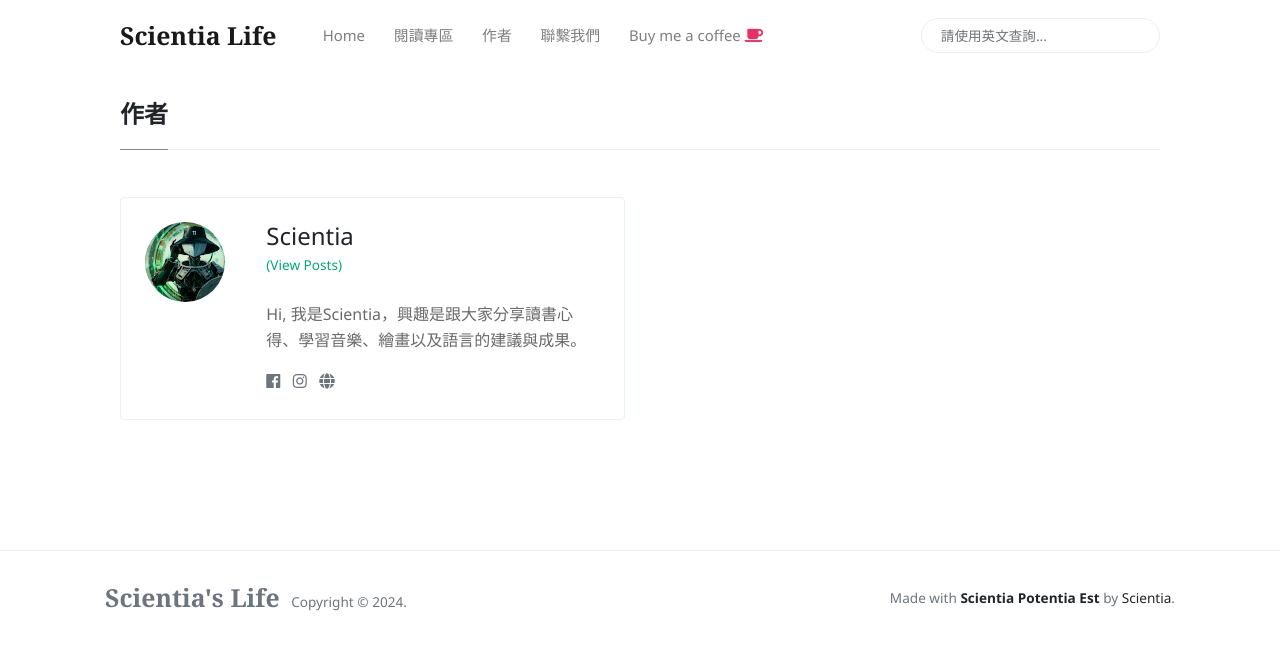
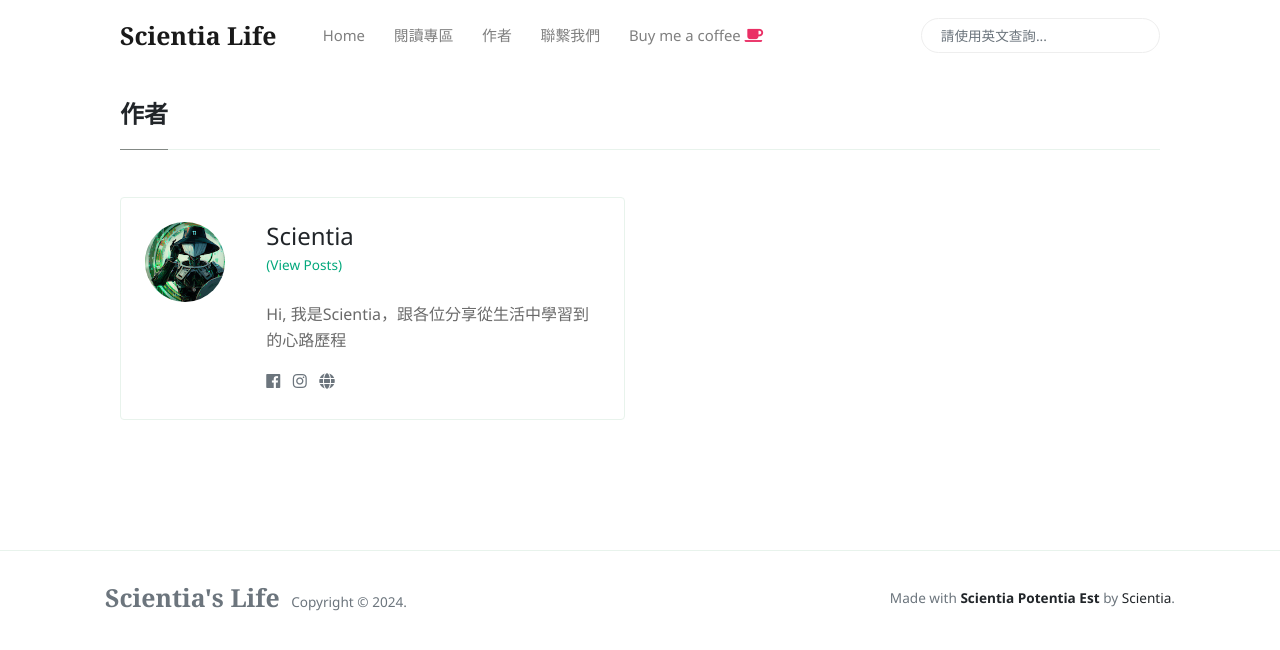
Before and after one commit to Scientia-Potentia-Est-Tw/Scientia-Potentia-Est-Tw.github.io, a Jekyll site: the page built from _pages/authors-list.html, in a window 1280 px wide. Shown: the top 650 px of the page. Built offline with Jekyll 4.4.1, drawn with Linux system fonts in a browser that asks for light colours; nearby versions of some CDN libraries.

Commit message:
update author

```diff
--- a/_config.yml
+++ b/_config.yml
@@ -23,7 +23,7 @@ authors:
       name:           Scientia
       site:           https://scientia-potentia-est.com/
       avatar:         assets/images/avatar1.jpg
-      bio:            "Hi, 我是Scientia，興趣是跟大家分享讀書心得、學習音樂、繪畫以及語言的建議與成果。"
+      bio:            "Hi, 我是Scientia，跟各位分享從生活中學習到的心路歷程"
       email:          scientia.infosec@gmail.com
       facebook:       https://www.facebook.com/Scientia.Life
       instagram:      https://www.instagram.com/scientia.life/
```
